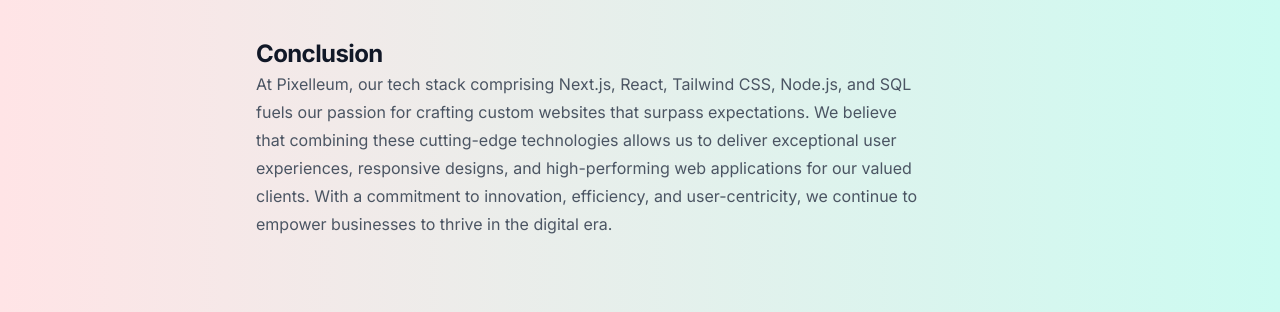
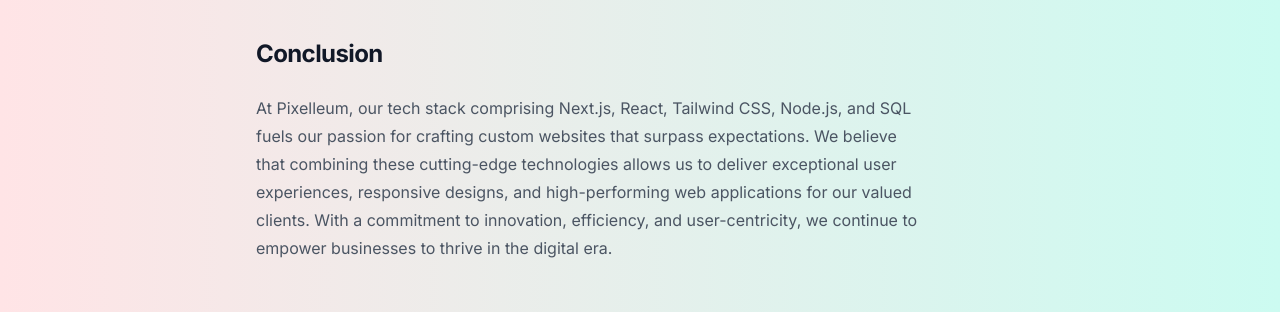
Before and after one commit to JackNalias/web-dev-brand-v2, a Next.js app: page /our-tech-stack in a window 1280 px wide. Shown: the part 1834-2146 px from the top of the page. Built offline with nearby package versions, Linux system fonts and the light colour scheme; no server answers.

Commit message:
fix margin

```diff
--- a/src/app/our-tech-stack/page.tsx
+++ b/src/app/our-tech-stack/page.tsx
@@ -83,7 +83,7 @@
           <h2 className="mt-16 text-2xl font-bold tracking-tight text-gray-900 dark:text-white">
             Conclusion
           </h2>
-          <p>
+          <p className="mt-6">
             At Pixelleum, our tech stack comprising Next.js, React, Tailwind
             CSS, Node.js, and SQL fuels our passion for crafting custom websites
             that surpass expectations. We believe that combining these
```
